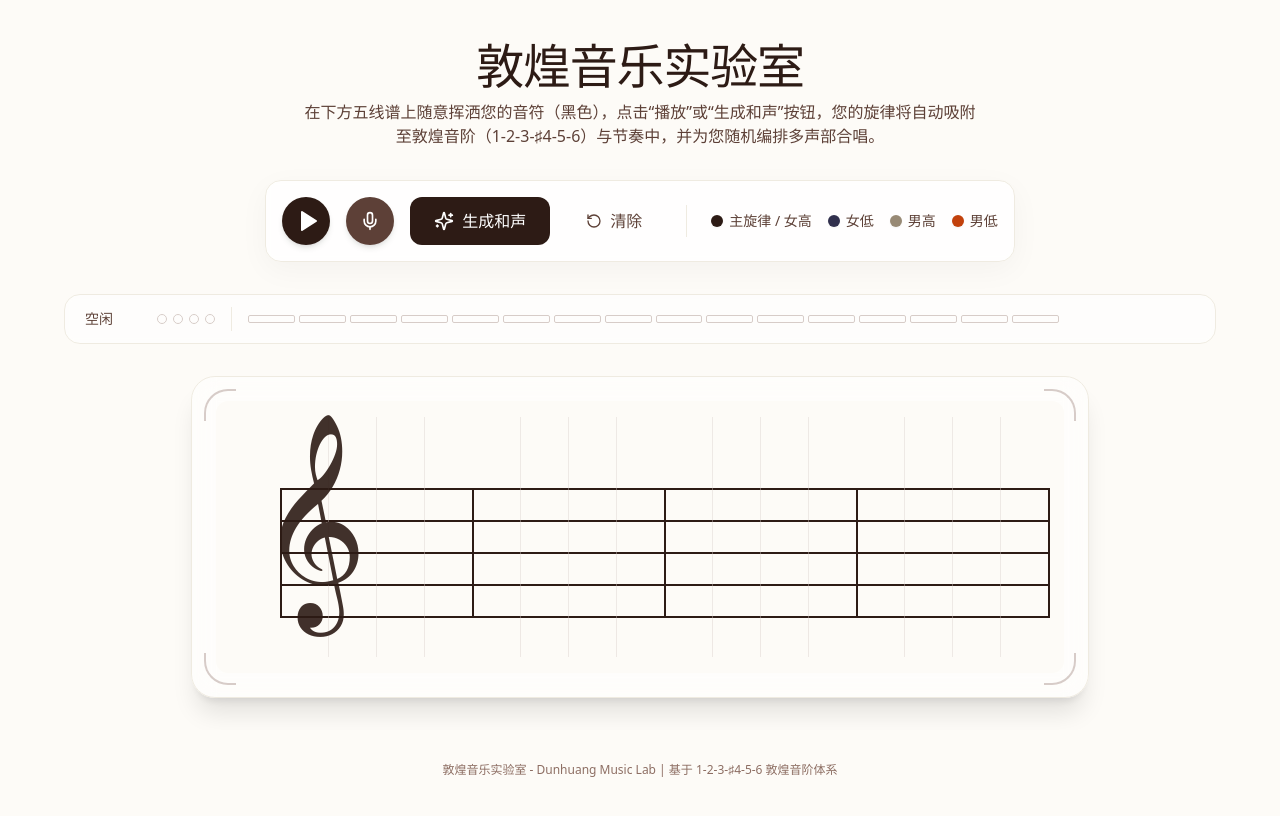
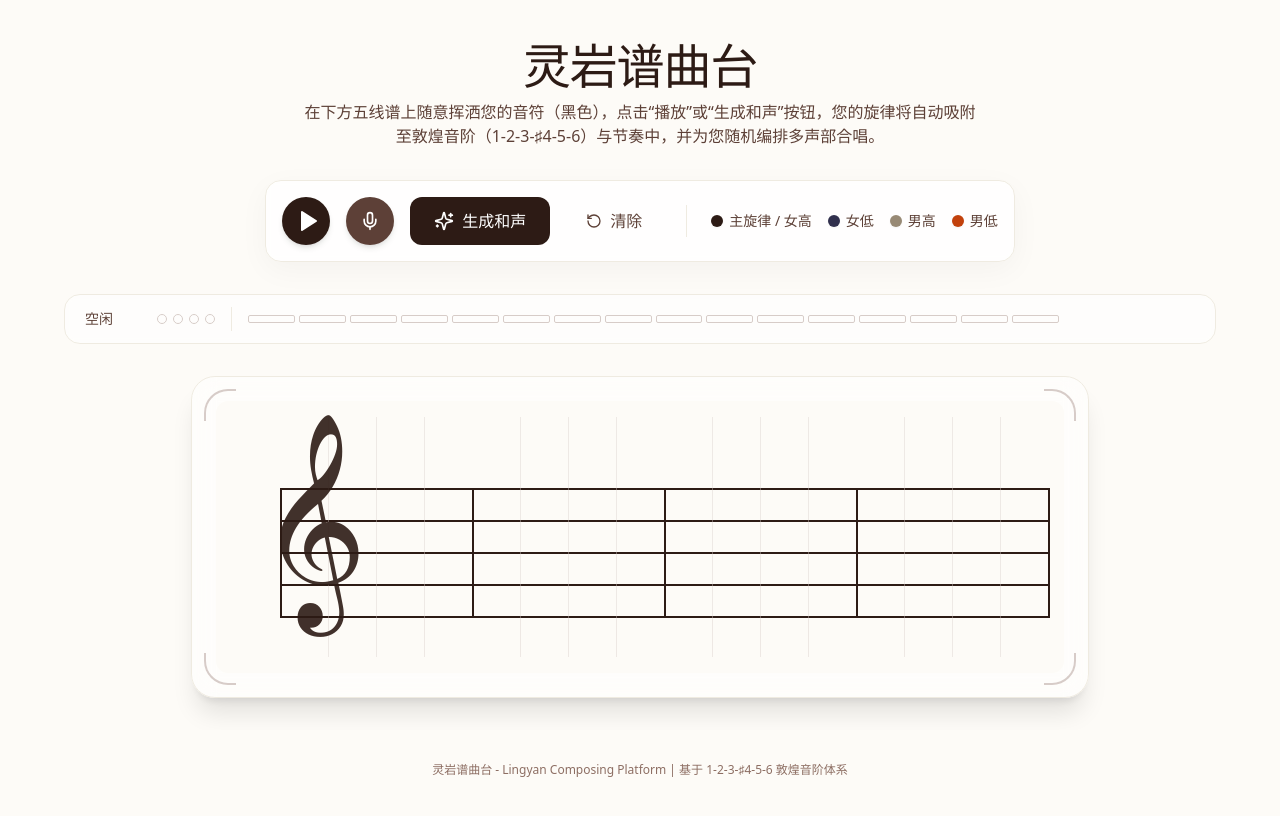
Before and after one commit to RudyJiang-cmd/Lingyan-Studio, a React (Vite) app: page / in a window 1280 px wide. Built offline with nearby package versions, Linux system fonts and the light colour scheme; a web font is replaced by a local one.

Commit message:
chore: 将项目名称统一更名为「灵岩谱曲台」

```diff
--- a/index.html
+++ b/index.html
@@ -6,7 +6,7 @@
     <meta name="viewport" content="width=device-width, initial-scale=1.0" />
     <link href="https://fonts.googleapis.com/css2?family=Playfair+Display:wght@400;600;700&display=swap" rel="stylesheet">
     <link href="https://fonts.googleapis.com/css2?family=Noto+Music&display=swap" rel="stylesheet">
-    <title>敦煌音乐实验室 - Dunhuang Music Lab</title>
+    <title>灵岩谱曲台 - Lingyan Composing Platform</title>
     <script type="module">
       if (import.meta.hot?.on) {
         import.meta.hot.on('vite:error', (error) => {
--- a/src/App.tsx
+++ b/src/App.tsx
@@ -665,7 +665,7 @@ function App() {
     <div className="min-h-screen bg-[#FDFBF7] text-[#3E2723] font-serif flex flex-col items-center py-10 px-4">
       <header className="mb-8 text-center max-w-2xl">
         <h1 className="text-4xl md:text-5xl font-bold mb-3 text-[#2D1B15] tracking-tight">
-          敦煌音乐实验室
+          灵岩谱曲台
         </h1>
         <p className="text-[#5D4037] text-sm md:text-base font-sans leading-relaxed">
           在下方五线谱上随意挥洒您的音符（黑色），点击“播放”或“生成和声”按钮，您的旋律将自动吸附至敦煌音阶（1-2-3-♯4-5-6）与节奏中，并为您随机编排多声部合唱。
@@ -706,7 +706,7 @@ function App() {
       </div>
 
       <footer className="mt-auto pt-8 text-[#8D6E63] text-xs font-sans text-center">
-        敦煌音乐实验室 - Dunhuang Music Lab | 基于 1-2-3-♯4-5-6 敦煌音阶体系
+        灵岩谱曲台 - Lingyan Composing Platform | 基于 1-2-3-♯4-5-6 敦煌音阶体系
       </footer>
     </div>
   );
```
Also changed, not shown: 1 other file (tests, documents, lock files or other folders).
